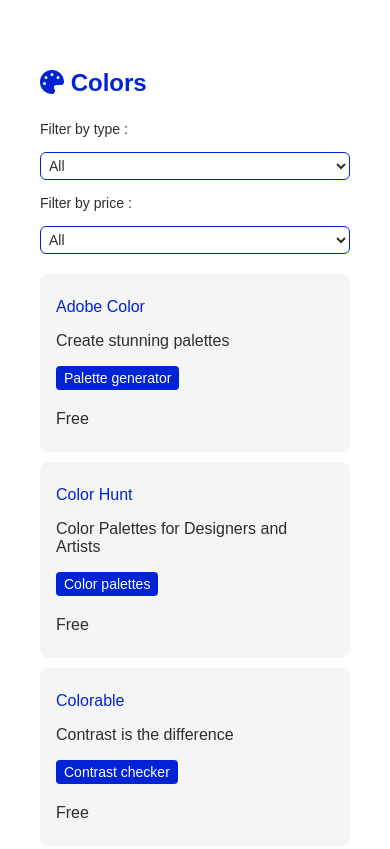
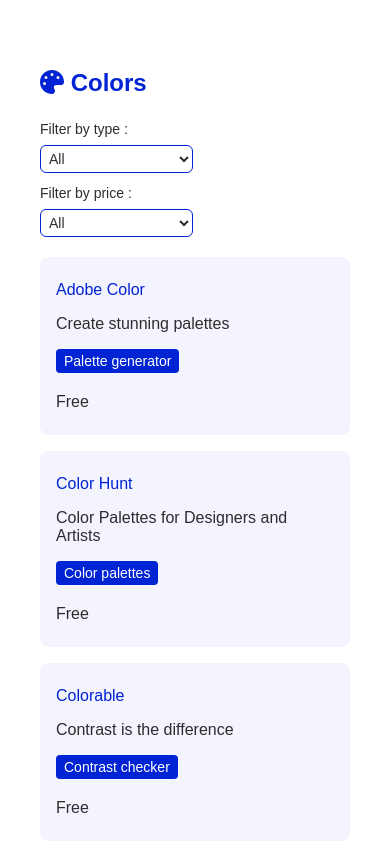
Before and after one commit to ThomasBrieuc/resources, a plain HTML site: page index.html in a window 390 px wide. Shown: the part 1323-2172 px from the top of the page. Drawn offline with Linux system fonts and the light colour scheme.

Commit message:
Add files via upload

```diff
--- a/style.css
+++ b/style.css
@@ -318,8 +318,22 @@
 
 @media (max-width: 768px) {
     .filters {
-        flex-direction: column; /* Passe en colonne */
-        align-items: stretch; /* Étire les éléments pour qu'ils prennent toute la largeur */
+        display: flex;
+        flex-wrap: wrap; /* Permet de regrouper les éléments en lignes */
+        align-items: flex-start;
+        gap: 8px; /* Espacement par défaut entre les groupes */
+    }
+
+    .filters > * {
+        width: calc(50% - 2px); /* 50% moins la moitié de l'espace entre les éléments */
+    }
+
+    .filters > *:nth-child(2n) {
+        margin-right: 0; /* Empêche le décalage sur le 2e élément du groupe */
+    }
+
+    .filters > *:nth-child(3) {
+        margin-top: 4px; /* Ajoute l'espacement de 8px divisé en deux (4px en haut du second groupe) */
     }
 }
 
@@ -337,8 +351,8 @@
 
     tr {
         display: block;
-        margin-bottom: 10px; /* Espacement entre les lignes */
-        background-color: #f5f5f5; /* Fond gris très clair */
+        margin-bottom: 16px; /* Espacement entre les lignes */
+        background-color: #F3F4FE; /* Fond gris très clair */
         border-radius: 8px; /* Coins arrondis */
         padding: 16px;
         box-shadow: none; /* Enlève l'ombre de la boîte */
```
